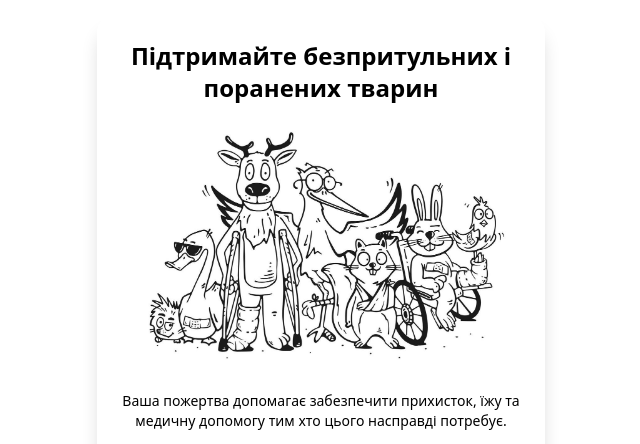
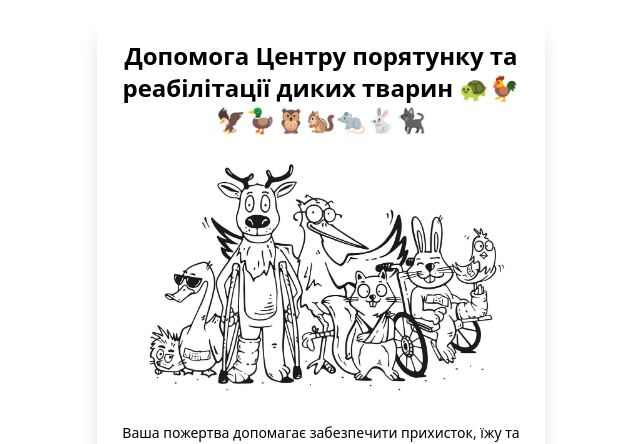
Before and after one commit to krllstdn/wildlife-rescue, a plain HTML site: page index.html in a window 1280 px wide. Shown: the top 444 px of the page, without its empty margins (319-959 px from the left). Drawn offline with nearby package versions, Linux system fonts and the light colour scheme.

Commit message:
Update index.html

```diff
--- a/index.html
+++ b/index.html
@@ -3,7 +3,7 @@
 <head>
   <meta charset="UTF-8">
   <meta name="viewport" content="width=device-width, initial-scale=1.0">
-  <title>Support Animals in Need</title>
+  <title>Допомога Центру порятунку та реабілітації диких тварин 🐢🐓🦅🦆🦉🐿️🐀🐇🐈‍⬛</title>
   <script src="https://cdn.tailwindcss.com"></script>
   <script src="https://unpkg.com/@phosphor-icons/web"></script>
   <style>
@@ -44,7 +44,7 @@
 </head>
 <body class="bg-white text-white min-h-screen flex items-center justify-center p-4">
   <div class="w-full max-w-md bg-white text-black rounded-2xl shadow-xl p-6 space-y-6" style="box-shadow: 0 15px 20px -5px rgba(0, 0, 0, 0.2);">
-    <h1 class="text-2xl font-bold text-center">Підтримайте безпритульних і поранених тварин</h1>
+    <h1 class="text-2xl font-bold text-center">Допомога Центру порятунку та реабілітації диких тварин 🐢🐓🦅🦆🦉🐿️🐀🐇🐈‍⬛</h1>
     <img src="./image2.jpg" style="margin-top: 0;"/>
     <p class="text-center text-sm">Ваша пожертва допомагає забезпечити прихисток, їжу та медичну допомогу тим хто цього насправді потребує.</p>
     <div class="space-y-4">
```
